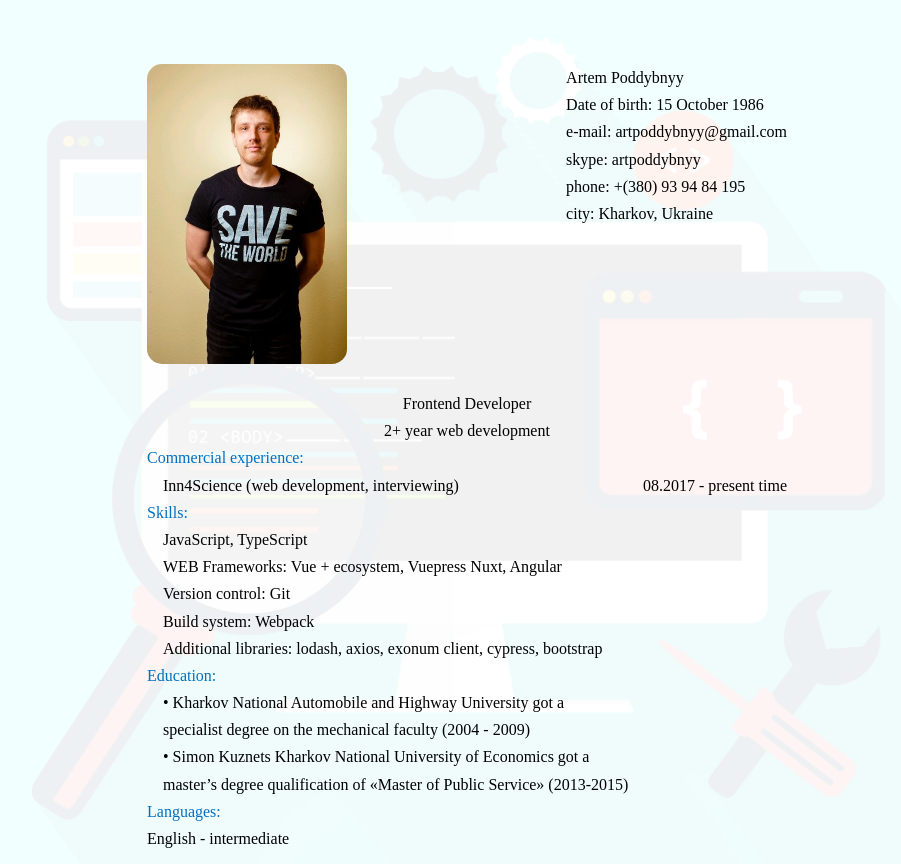
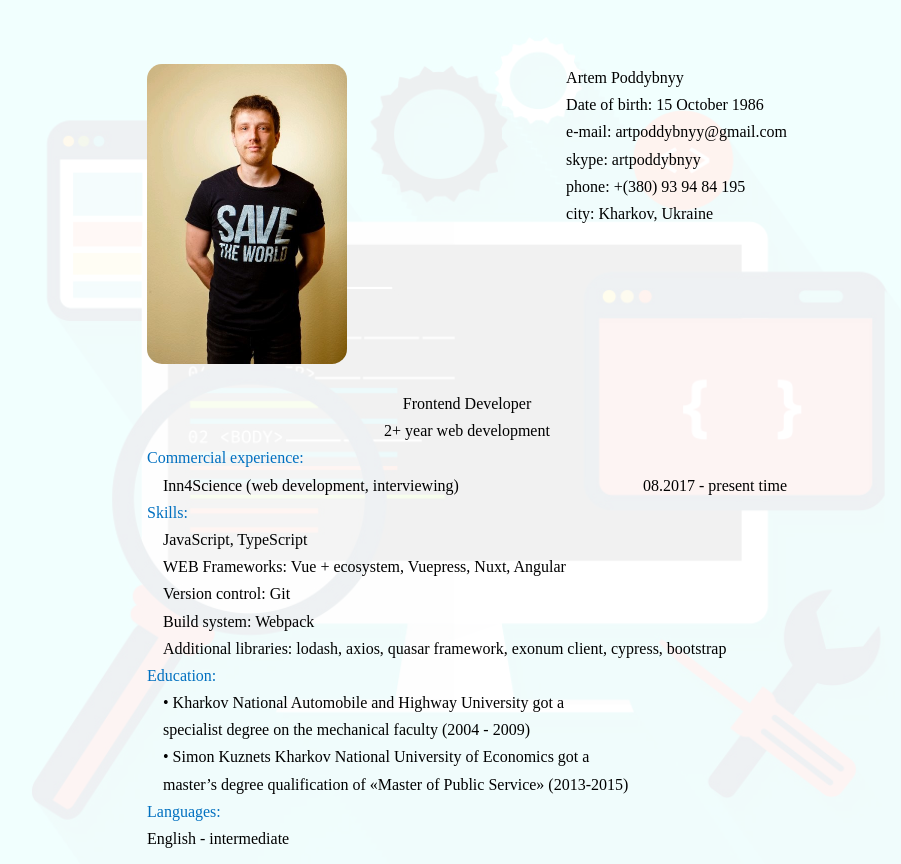
Before and after one commit to artpoddybnyy/cv, a plain HTML site: page docs/index.html in a window 1280 px wide. Shown: the whole page, without its empty margins (173-1074 px from the left). Drawn offline with Linux system fonts and the light colour scheme.

Commit message:
Update index.html

```diff
--- a/docs/index.html
+++ b/docs/index.html
@@ -149,10 +149,10 @@
             <p class="sub-info-header">Skills:</p>
             <div class="skills m-left-1">
                 <p>JavaScript, TypeScript</p>
-                <p>WEB Frameworks: Vue + ecosystem, Vuepress Nuxt, Angular</p>
+                <p>WEB Frameworks: Vue + ecosystem, Vuepress, Nuxt, Angular</p>
                 <p>Version control: Git</p>
                 <p>Build system: Webpack</p>
-                <p>Additional libraries: lodash, axios, exonum client, cypress, bootstrap</p>
+                <p>Additional libraries: lodash, axios, quasar framework, exonum client, cypress, bootstrap</p>
             </div>
             <p class="sub-info-header">Education:</p>
             <div class="education m-left-1">
```
